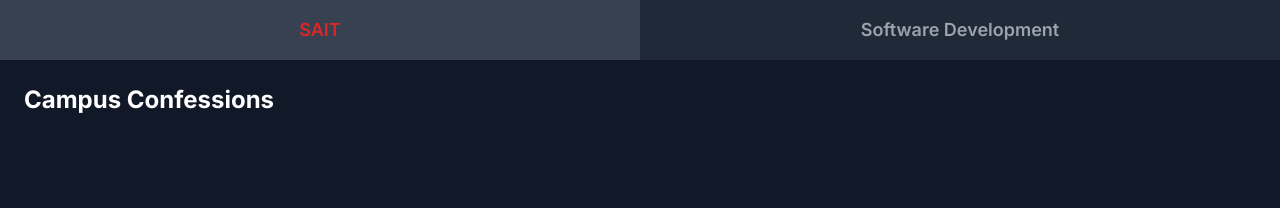
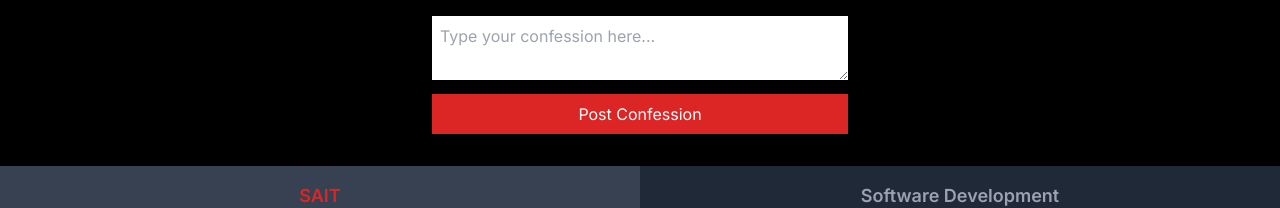
Before and after one commit to adnansiddavatam/Hackathon, a Next.js app: page /Home in a window 1280 px wide. Shown: the top 208 px of the page. Built offline with nearby package versions, Linux system fonts and the light colour scheme; no server answers.

Commit message:
adding confession to each tab

```diff
--- a/app/Home/page.js
+++ b/app/Home/page.js
@@ -3,9 +3,43 @@ import React, { useState } from 'react';
 
 const HomePage = () => {
   const [activeTab, setActiveTab] = useState('SAIT');
+  const [confession, setConfession] = useState('');
+  const [saitConfessions, setSaitConfessions] = useState([]);
+  const [devConfessions, setDevConfessions] = useState([]);
+
+  const handleConfessionChange = (event) => {
+    setConfession(event.target.value);
+  };
+
+  const handleConfessionSubmit = (event) => {
+    event.preventDefault();
+    const newConfession = {
+      text: confession,
+      timestamp: new Date().toISOString()
+    };
+    if (activeTab === 'SAIT') {
+      setSaitConfessions([newConfession, ...saitConfessions]);
+    } else {
+      setDevConfessions([newConfession, ...devConfessions]);
+    }
+    setConfession('');
+  };
 
   return (
     <div className="bg-black min-h-screen flex flex-col items-center justify-start w-full">
+      {/* Post Creation Section */}
+      <form onSubmit={handleConfessionSubmit} className="mb-4 w-full max-w-md p-4">
+        <textarea
+          value={confession}
+          onChange={handleConfessionChange}
+          className="w-full p-2 text-black"
+          placeholder="Type your confession here..."
+        />
+        <button type="submit" className="bg-red-600 text-white px-4 py-2 mt-2 w-full">
+          Post Confession
+        </button>
+      </form>
+
       {/* Tabs */}
       <div className="flex w-full bg-gray-800">
         <button
@@ -21,19 +55,22 @@ const HomePage = () => {
           Software Development
         </button>
       </div>
-      {/* Content */}
+
+      {/* Tab Content */}
       <div className="flex-grow w-full bg-gray-900 p-6">
         {activeTab === 'SAIT' ? (
           <div>
-            {/* Content for SAIT tab */}
             <h2 className="text-2xl text-white font-bold mb-4">Campus Confessions</h2>
-            {/* Components for confessions will go here */}
+            {saitConfessions.map((conf, index) => (
+              <p key={index} className="text-white mb-2">{conf.text}</p>
+            ))}
           </div>
         ) : (
           <div>
-            {/* Content for Software Development tab */}
             <h2 className="text-2xl text-white font-bold mb-4">Software Development Forums</h2>
-            {/* Components for program-specific forums will go here */}
+            {devConfessions.map((conf, index) => (
+              <p key={index} className="text-white mb-2">{conf.text}</p>
+            ))}
           </div>
         )}
       </div>
```
